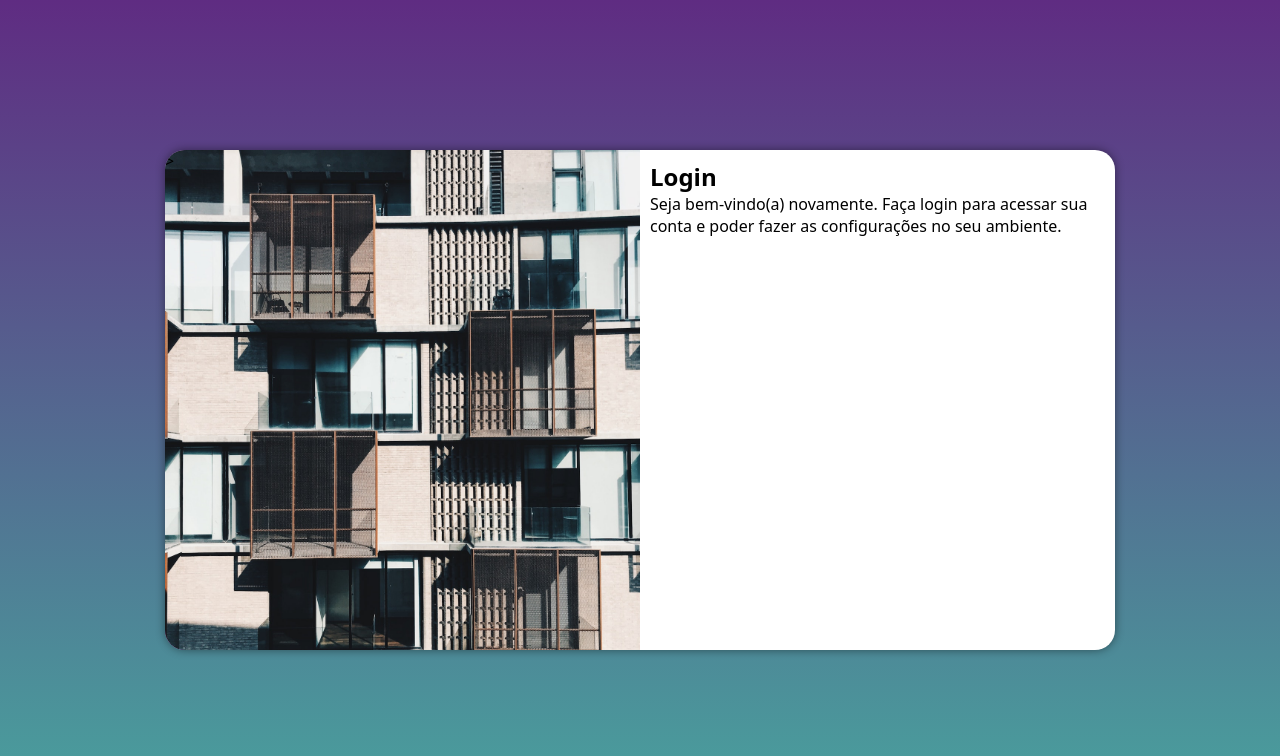
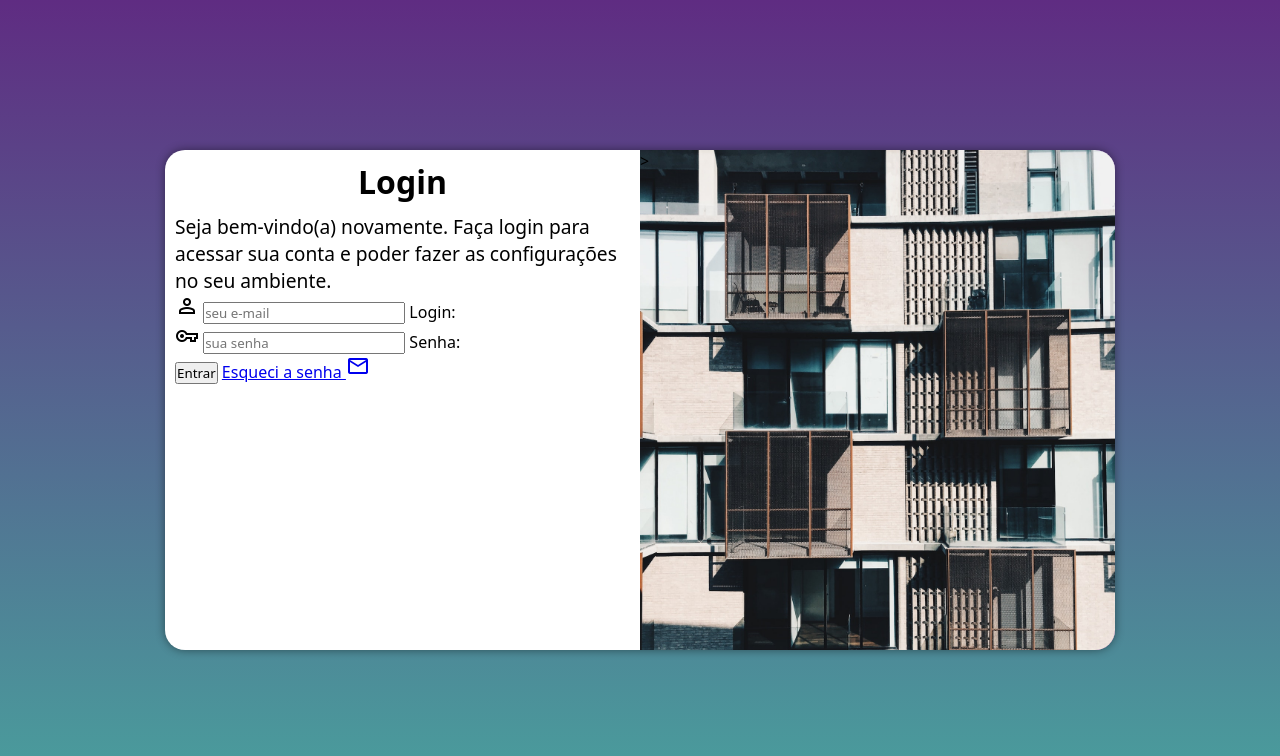
Before and after one commit to Rian1604/projeto-login, a plain HTML site: page index.html in a window 1280 px wide. Drawn offline with nearby package versions, Linux system fonts and the light colour scheme.

Commit message:
adicionei o formulário

```diff
--- a/estilos/media-query.css
+++ b/estilos/media-query.css
@@ -33,13 +33,21 @@
     }
 
     section#login > div#imagem {
-        float: left;
+        float: right;
         width: 50%;
         height: 100%;
     }
 
     section#login > div#formulario {
-        float: right;
+        float: left;
         width: 50%;
     }
+
+    div#formulario > h1 {
+        font-size: 2em;
+    }
+
+    div#formulario > p {
+        font-size: 1.2em;
+    }
 }
--- a/estilos/style.css
+++ b/estilos/style.css
@@ -51,3 +51,12 @@
     display: block;
     padding: 10px;
 }
+
+div#formulario > h1 {
+    text-align: center;
+    margin-bottom: 10px;
+}
+
+div#formulario > p {
+    font-size: 0.8em;
+}
--- a/index.html
+++ b/index.html
@@ -5,6 +5,7 @@
     <meta http-equiv="X-UA-Compatible" content="IE=edge">
     <meta name="viewport" content="width=device-width, initial-scale=1.0">
     <title>Login</title>
+    <link href="https://fonts.googleapis.com/css2?family=Material+Symbols+Outlined" rel="stylesheet" />
     <link rel="stylesheet" href="estilos/style.css">
     <link rel="stylesheet" href="estilos/media-query.css">
 </head>
@@ -17,8 +18,25 @@
             <div id="formulario">
                 <h1>Login</h1>
                 <p>Seja bem-vindo(a) novamente. Faça login para acessar sua conta e poder fazer as configurações no seu ambiente.</p>
-                <form action="login.php" method="post">
-
+                <form action="login.php" method="post" autocomplete="on">
+                    <div class="campo">
+                        <span class="material-symbols-outlined">
+                            person
+                        </span>
+                        <input type="email" name="login" id="ilogin" placeholder="seu e-mail" autocomplete="email" required maxlength="30">
+                        <label for="ilogin">Login:</label>
+                    </div>
+                    <div class="campo">
+                        <span class="material-symbols-outlined">
+                            vpn_key
+                        </span>
+                        <input type="password" name="senha" id="isenha" placeholder="sua senha" autocomplete="current-password" required minlength="8" maxlength="20">
+                        <label for="isenha">Senha:</label>
+                    </div>
+                    <input type="submit" value="Entrar">
+                    <a href="esqueci.html">
+                        Esqueci a senha <i class="material-symbols-outlined">mail</i>
+                    </a>
                 </form>
             </div>
         </section>
```
